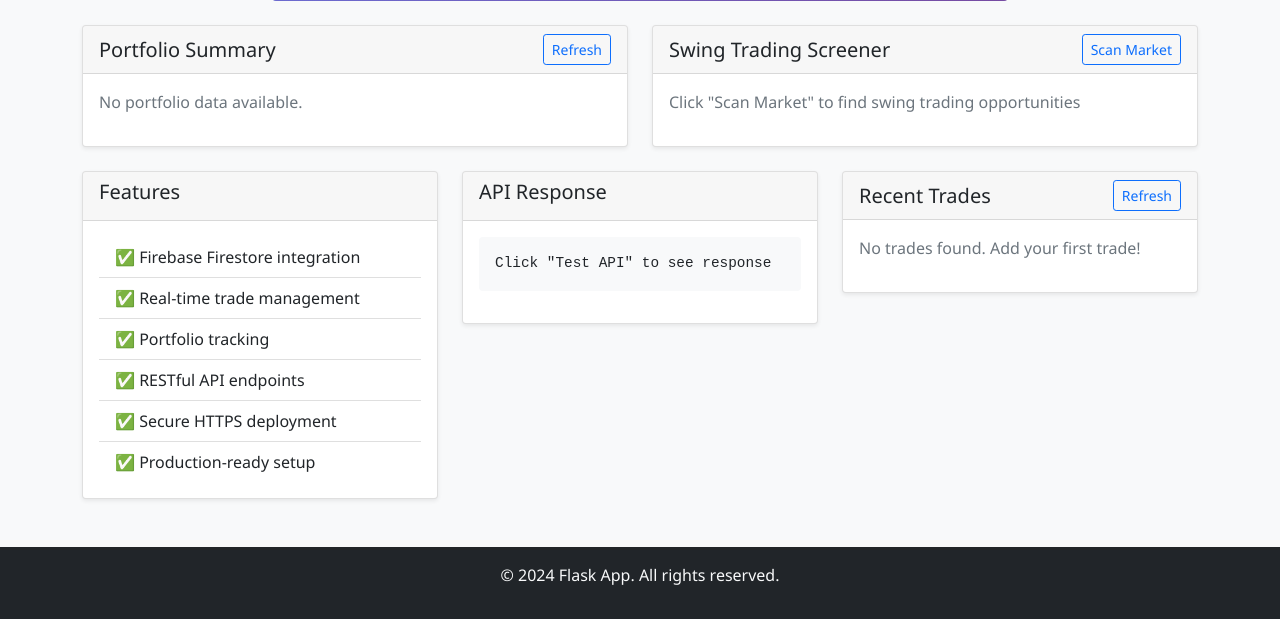
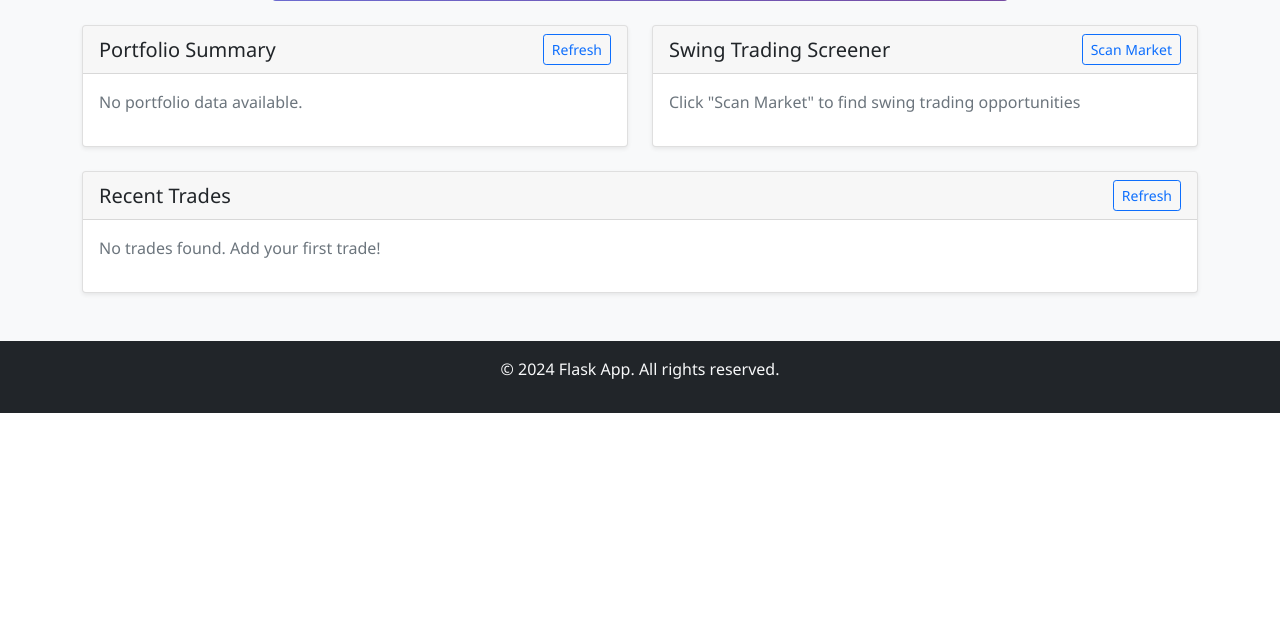
Before and after one commit to shashankreddy509/py-fla-trading, a Flask app: page / in a window 1280 px wide. Shown: the part 514-1133 px from the top of the page. After the commit the page ends 927 px from the top, so only its background shows below. Run offline with Flask 3, Linux system fonts and the light colour scheme; data that the repository does not hold is empty.

Commit message:
removed some unwanted section from home page

```diff
--- a/templates/index.html
+++ b/templates/index.html
@@ -50,34 +50,7 @@
 </div>
 
 <div class="row mt-4">
-    <div class="col-md-4">
-        <div class="card">
-            <div class="card-header">
-                <h5>Features</h5>
-            </div>
-            <div class="card-body">
-                <ul class="list-group list-group-flush">
-                    <li class="list-group-item">✅ Firebase Firestore integration</li>
-                    <li class="list-group-item">✅ Real-time trade management</li>
-                    <li class="list-group-item">✅ Portfolio tracking</li>
-                    <li class="list-group-item">✅ RESTful API endpoints</li>
-                    <li class="list-group-item">✅ Secure HTTPS deployment</li>
-                    <li class="list-group-item">✅ Production-ready setup</li>
-                </ul>
-            </div>
-        </div>
-    </div>
-    <div class="col-md-4">
-        <div class="card">
-            <div class="card-header">
-                <h5>API Response</h5>
-            </div>
-            <div class="card-body">
-                <pre id="api-response" class="bg-light p-3 rounded">Click "Test API" to see response</pre>
-            </div>
-        </div>
-    </div>
-    <div class="col-md-4">
+    <div class="col-md-12">
         <div class="card">
             <div class="card-header d-flex justify-content-between align-items-center">
                 <h5 class="mb-0">Recent Trades</h5>
```
